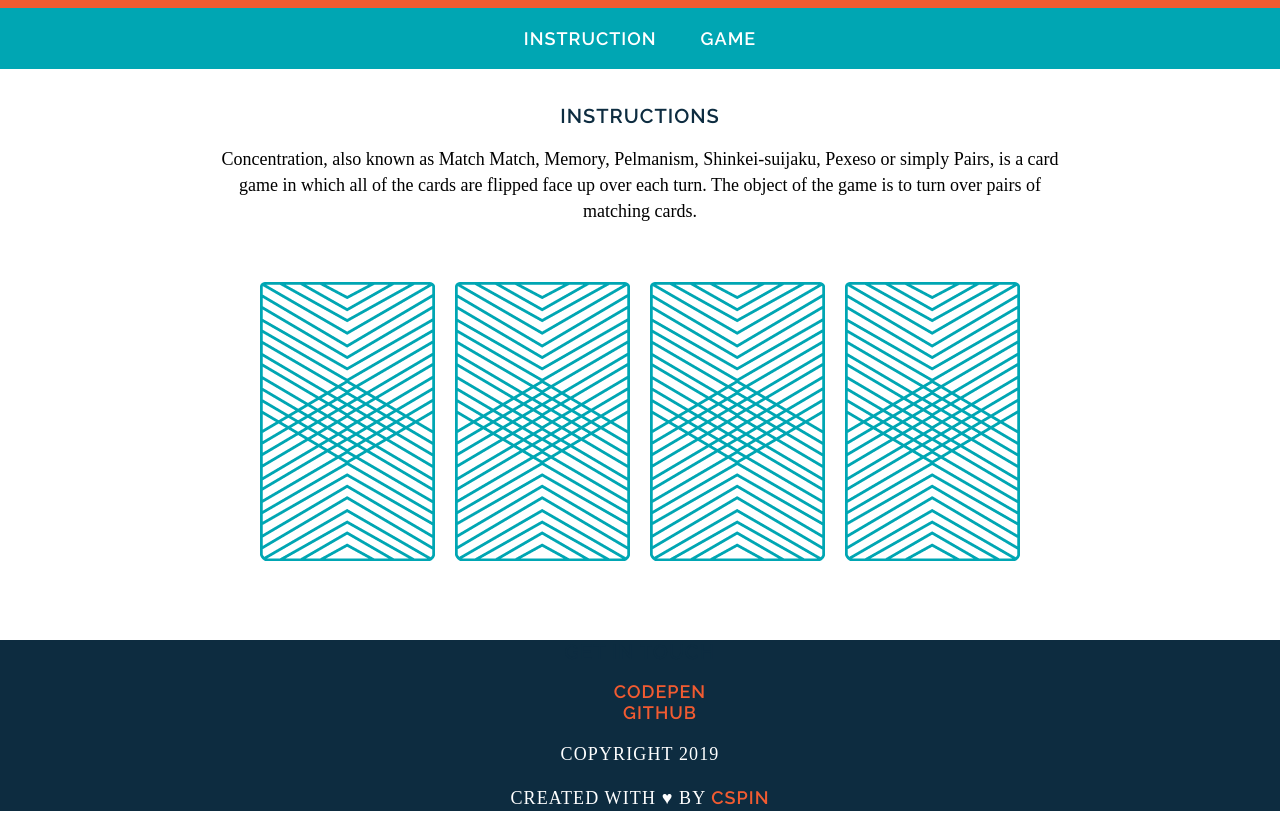
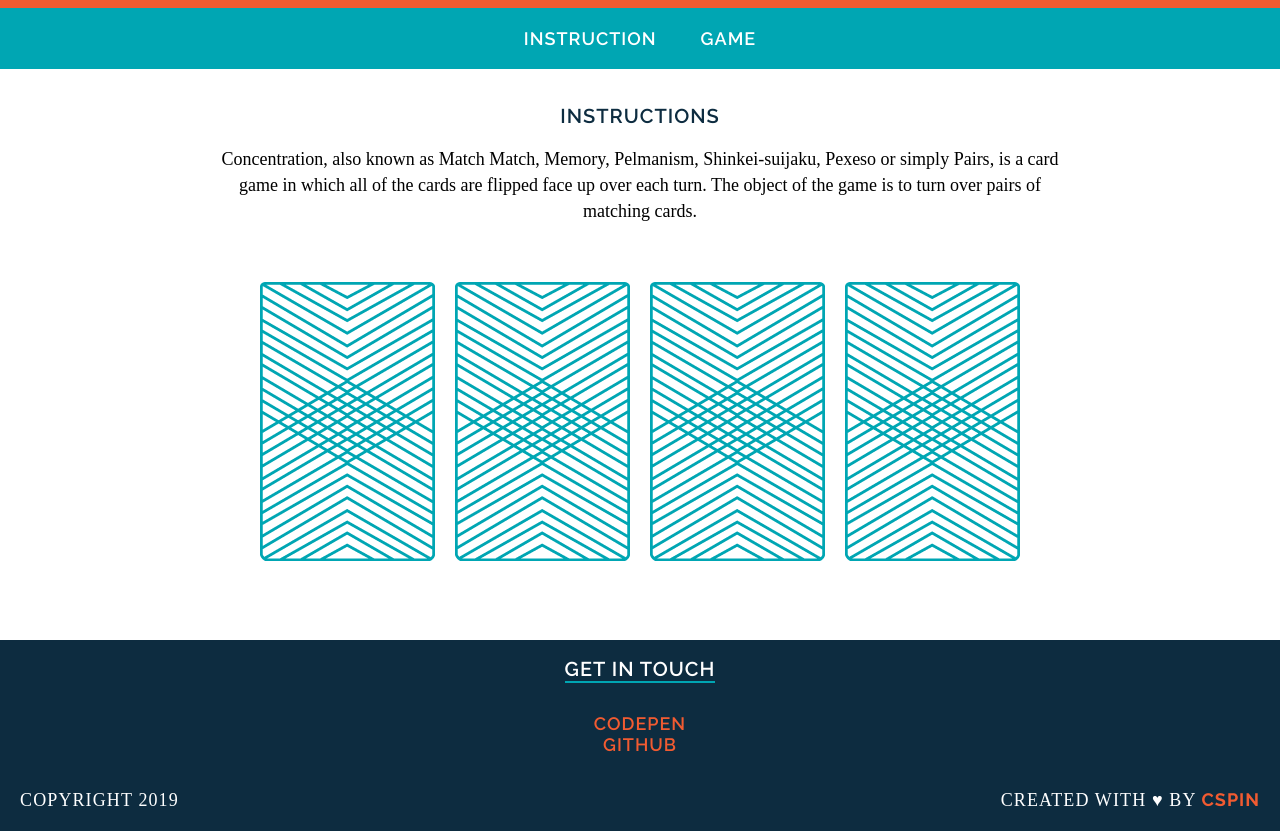
Before and after one commit to snipspin/wdi-fundamentals-memorygame, a plain HTML site: page memory_game/index.html in a window 1280 px wide. Shown: the part 105-936 px from the top of the page. Drawn offline with Linux system fonts and the light colour scheme; a web font is replaced by a local one.

Commit message:
Added the classes copyright and message plus styling plus cosmetics

```diff
--- a/memory_game/css/style.css
+++ b/memory_game/css/style.css
@@ -8,6 +8,11 @@ a {
 	color: #f15b31;
 	font-weight: 600;
 	font-size: 18px;
+	border-bottom: 2px solid transparent;
+}
+
+a:hover {
+	border-color: #ffffff;
 }
 
 footer {
@@ -38,6 +43,12 @@ h2 {
 	font-size: 20px;
 }
 
+footer h2 {
+	display: inline-block;
+	color: #ffffff;
+	border-bottom: 2px solid #00a6b3;
+}
+
 header {
 	background-color: #f15b31;
 	color: #ffffff;
@@ -66,6 +77,8 @@ nav a {
 
 ul {
 	list-style-type: none;
+	text-align: center;
+	padding: 0;
 }
 
 p {
@@ -73,3 +86,25 @@ p {
 	line-height: 26px;
 	font-size: 18px;
 }
+
+.copyright {
+	float: left;
+}
+
+.message {
+	float: right;
+}
+
+.name {
+	color: #f15b31;
+	font-weight: 700;
+}
+
+.clearfix:after {
+visibility: hidden;
+display: block;
+content: " ";
+clear: both;
+height: 0;
+font-size: 0;
+}
--- a/memory_game/index.html
+++ b/memory_game/index.html
@@ -10,16 +10,18 @@
 		<h1>Memory Game</h1>
 	</header>
 	<nav>
-		<a href="#">Instruction</a>
-		<a href="#">Game</a>
+		<a href="#instruction">Instruction</a>
+		<a href="#game">Game</a>
 	</nav>
 
 	<main>
+	<div id="instruction">
 		<h2>Instructions</h2>
 		<p>
 			Concentration, also known as Match Match, Memory, Pelmanism, Shinkei-suijaku, Pexeso or simply Pairs, is a card game in which all of the cards are flipped face up over each turn. The object of the game is to turn over pairs of matching cards.
 		</p>
-		<div>
+	</div>
+	<div id="game">
 			<img src="images/back.png" alt="Queen of Diamonds">
 			<img src="images/back.png" alt="Queen of Hearts">
 			<img src="images/back.png" alt="King of Diamonds">
@@ -27,14 +29,14 @@
 		</div>
 	</main>
 
-	<footer>
+	<footer class="clearfix">
 		<h2>Get in touch</h2>
 		<ul>
 			<li><a href="https://codepen.io/cspin">CodePen</a></li>
 			<li><a href="https://github.com/snipspin">GitHub</a></li>
 		</ul>
 		<p class="copyright">Copyright 2019</p>
-		<p class="message">Created with &hearts; by <a href="https://github.com/snipspin" target="_blank"><span class="name">cspin</span></a></p>
+		<p class="message">Created with &hearts; by <a href="https://github.com/snipspin" target="_blank" rel="noreferrer" ><span class="name">cspin</span></a></p>
 	</footer>
 </body>
 </html>
```
